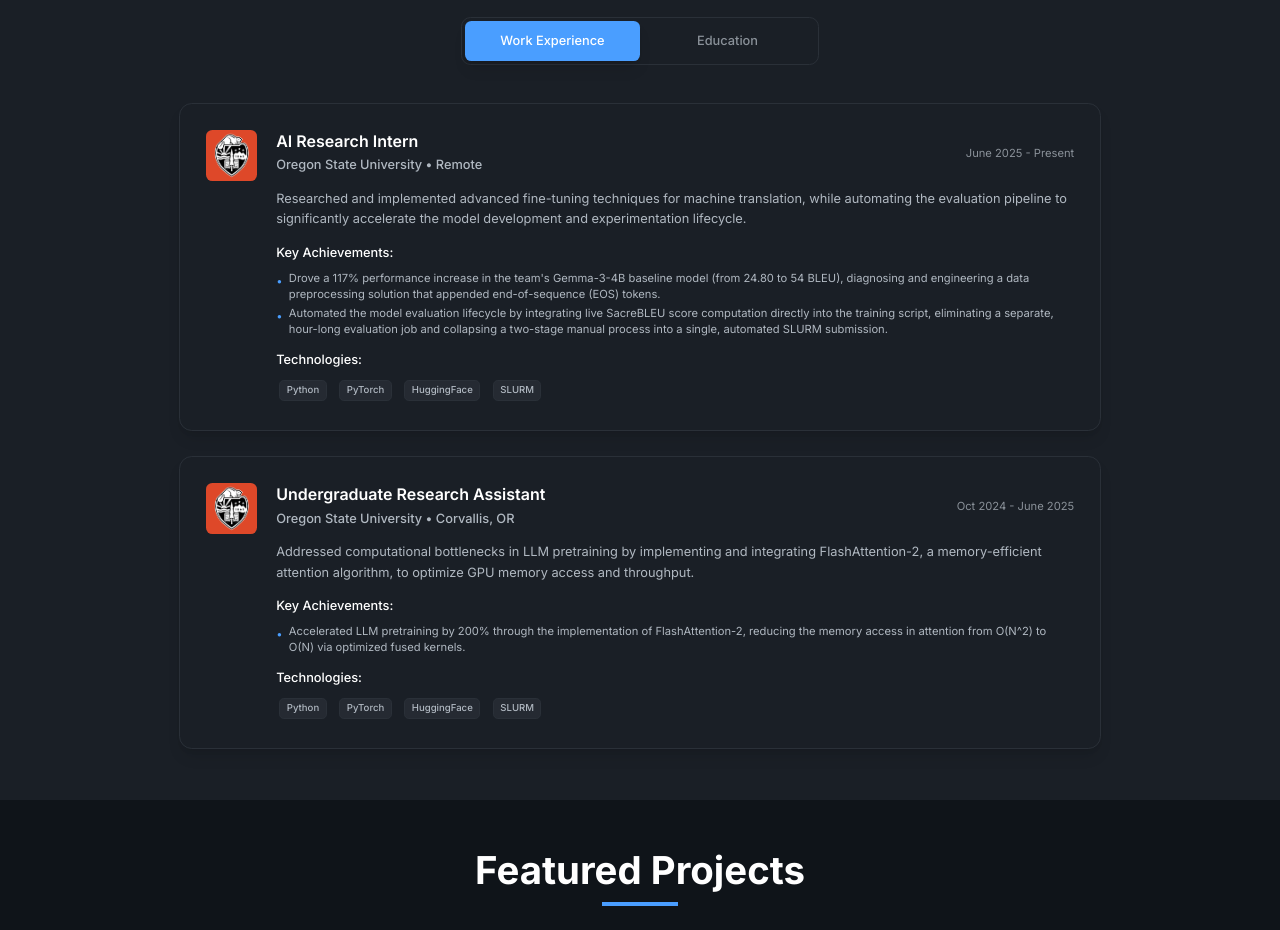
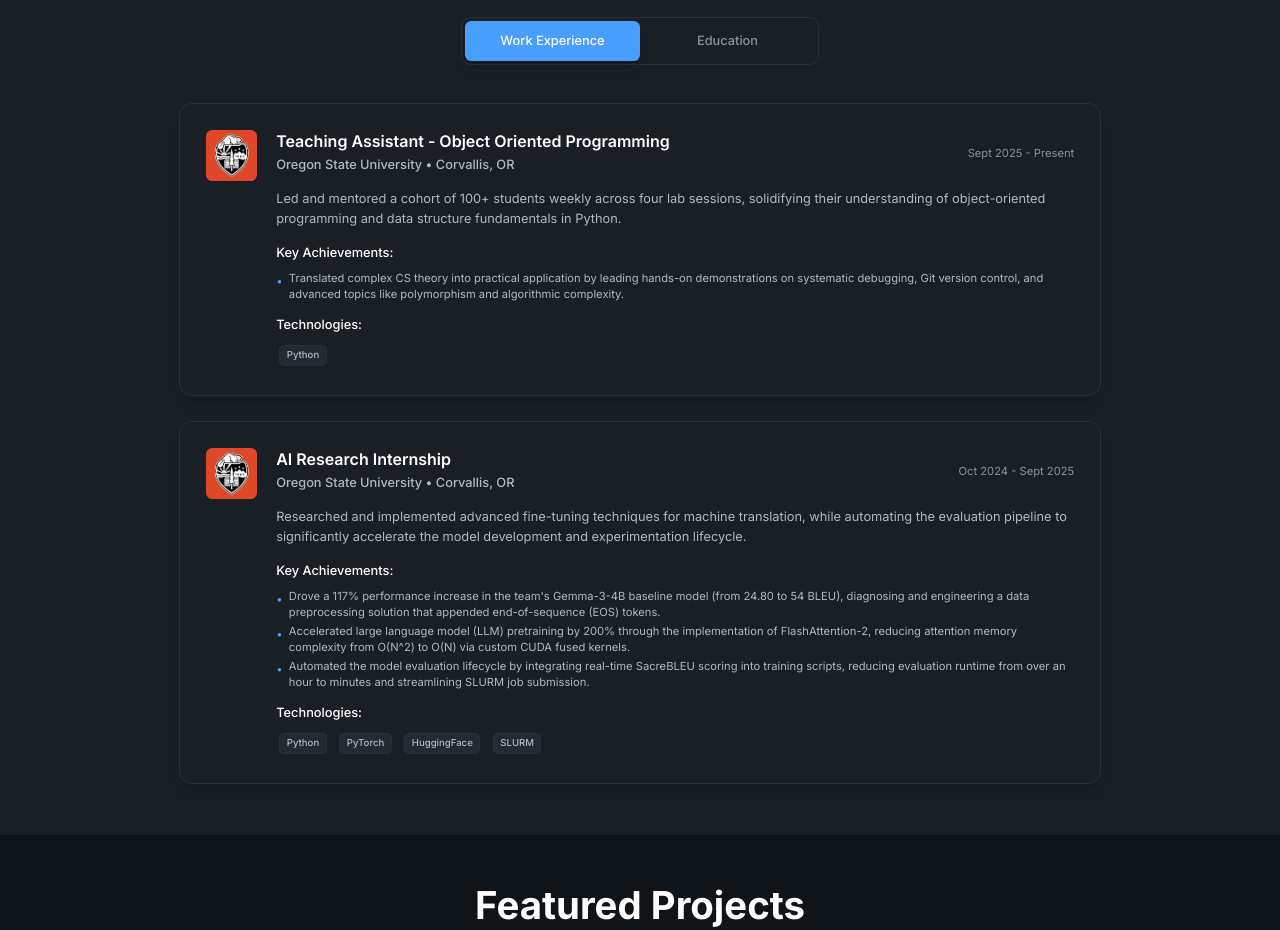
Before and after one commit to zhenghchen/portfolio, a Next.js app: page /portfolio/ in a window 1280 px wide. Shown: the part 940-1870 px from the top of the page. Built offline with nearby package versions, Linux system fonts and the light colour scheme.

Commit message:
Update work experience and education to reflect current resume

```diff
--- a/data/mockData.ts
+++ b/data/mockData.ts
@@ -75,29 +75,29 @@ export const personalInfo: PersonalInfo = {
 export const workExperience: WorkExperience[] = [
   {
     "id": "1",
-    "title": "AI Research Intern",
+    "title": "Teaching Assistant - Object Oriented Programming",
     "company": "Oregon State University",
     "companyLogo": `${basePath}/assets/osulogo.png`,
-    "duration": "June 2025 - Present",
-    "location": "Remote",
+    "duration": "Sept 2025 - Present",
+    "location": "Corvallis, OR",
+    "description": "Led and mentored a cohort of 100+ students weekly across four lab sessions, solidifying their understanding of object-oriented programming and data structure fundamentals in Python.",
+    "achievements": [
+      "Translated complex CS theory into practical application by leading hands-on demonstrations on systematic debugging, Git version control, and advanced topics like polymorphism and algorithmic complexity."
+    ],
+    "technologies": ["Python"]
+  },
+  {
+    "id": "2",
+    "title": "AI Research Internship",
+    "company": "Oregon State University",
+    "companyLogo": `${basePath}/assets/osulogo.png`,
+    "duration": "Oct 2024 - Sept 2025",
+    "location": "Corvallis, OR",
     "description": "Researched and implemented advanced fine-tuning techniques for machine translation, while automating the evaluation pipeline to significantly accelerate the model development and experimentation lifecycle.",
     "achievements": [
       "Drove a 117% performance increase in the team's Gemma-3-4B baseline model (from 24.80 to 54 BLEU), diagnosing and engineering a data preprocessing solution that appended end-of-sequence (EOS) tokens.",
-      "Automated the model evaluation lifecycle by integrating live SacreBLEU score computation directly into the training script, eliminating a separate, hour-long evaluation job and collapsing a two-stage manual process into a single, automated SLURM submission."
-    ],
-    "technologies": ["Python", "PyTorch", "HuggingFace", "SLURM"]
-  },
-
-  {
-    "id": "2",
-    "title": "Undergraduate Research Assistant",
-    "company": "Oregon State University",
-    "companyLogo": `${basePath}/assets/osulogo.png`,
-    "duration": "Oct 2024 - June 2025",
-    "location": "Corvallis, OR",
-    "description": "Addressed computational bottlenecks in LLM pretraining by implementing and integrating FlashAttention-2, a memory-efficient attention algorithm, to optimize GPU memory access and throughput.",
-    "achievements": [
-      "Accelerated LLM pretraining by 200% through the implementation of FlashAttention-2, reducing the memory access in attention from O(N^2) to O(N) via optimized fused kernels."
+      "Accelerated large language model (LLM) pretraining by 200% through the implementation of FlashAttention-2, reducing attention memory complexity from O(N^2) to O(N) via custom CUDA fused kernels.",
+      "Automated the model evaluation lifecycle by integrating real-time SacreBLEU scoring into training scripts, reducing evaluation runtime from over an hour to minutes and streamlining SLURM job submission."
     ],
     "technologies": ["Python", "PyTorch", "HuggingFace", "SLURM"]
   }
@@ -106,20 +106,19 @@ export const workExperience: WorkExperience[] = [
 export const education: Education[] = [
   {
     id: "1",
-    degree: "B.S. Computer Science",
+    degree: "B.S. Computer Science - Applied AI",
     institution: "Oregon State University",
     institutionLogo: `${basePath}/assets/osulogo.png`,
-    duration: "Sept 2024 - June 2028",
+    duration: "Expected Graduation: June 2027",
     location: "Corvallis, OR",
     gpa: "3.96/4.0",
     honors: ["Dean's List"],
     relevantCourses: [
+      "Operating Systems",
+      "Algorithms",
       "Data Structures",
-      "Web Development",
       "Computer Architecture",
-      "Object-Oriented Programming",
-      "Linear Algebra",
-      "Discrete Mathematics"
+      "Linear Algebra"
     ]
   }
 ]
```
